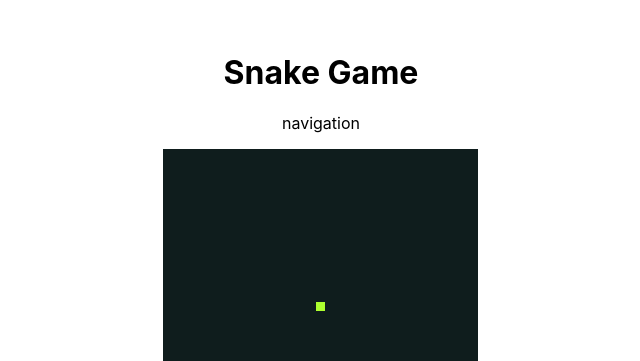
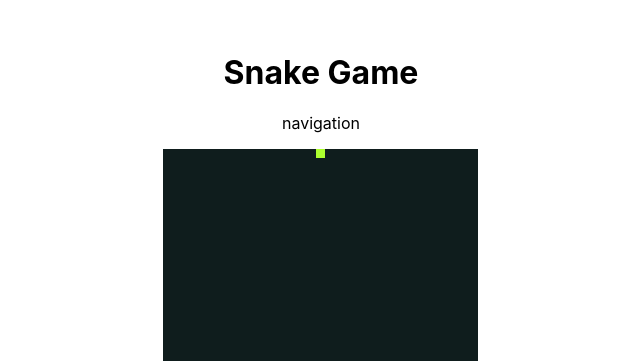
Before and after one commit to akiyoshi-takazwa/learn-react-snake-game, a React (Create React App) app: page / in a window 1280 px wide. Shown: the part 130-491 px from the top of the page, without its empty margins (319-959 px from the left). Built offline with nearby package versions, Linux system fonts and the light colour scheme.

Commit message:
add snake go straight when time 100

```diff
--- a/src/App.js
+++ b/src/App.js
@@ -1,3 +1,5 @@
+import React, {useEffect, useState} from 'react';
+
 import Navigation from './components/Navigation';
 import Field from './components/Field';
 import Button from './components/Button';
@@ -5,9 +7,49 @@
 
 import {initFields} from './utils';
 
-const fields = initFields(35)
+const initialPosition = {x:17, y:17}
+const initialValues = initFields(35, initialPosition)
+const defaultInterval = 100
+
+let timer = undefined
+
+const unsubscribe = () => {
+  if(!timer){
+    return
+  }
+  clearInterval(timer)
+}
 
 function App() {
+
+  const [fields, setFields] = useState(initialValues)
+  const [position, setPosition] = useState()
+  const [tick, setTick] = useState(0)
+
+  useEffect(()=>{
+    setPosition(initialPosition)
+    timer = setInterval(()=> {
+      setTick(tick => tick + 1)
+    }, defaultInterval)
+    return unsubscribe
+  }, [])
+
+  useEffect(()=>{
+    if(!position){
+      return
+    }
+    goUp()
+  }, [tick])
+
+  const goUp = () => {
+    const {x, y} = position
+    const nextY = Math.max(y-1, 0)
+    fields[y][x] = ''
+    fields[nextY][x] = 'snake'
+    setPosition({x,y: nextY})
+    setFields(fields)
+  }
+
   return (
     <div className="App">
       <header className="header">
--- a/src/utils/index.js
+++ b/src/utils/index.js
@@ -1,11 +1,11 @@
-export const initFields = (fieldSize) => {
+export const initFields = (fieldSize, initialPosition) => {
     const fields = []
     for(let i =0; i<fieldSize; i++){
         const cols = new Array(fieldSize).fill('')
         fields.push(cols)
     }
 
-    fields[17][17] = 'snake'
+    fields[initialPosition.y][initialPosition.x] = 'snake'
 
     return fields
 }
```
Also changed, not shown: 1 other file (tests, documents, lock files or other folders).
